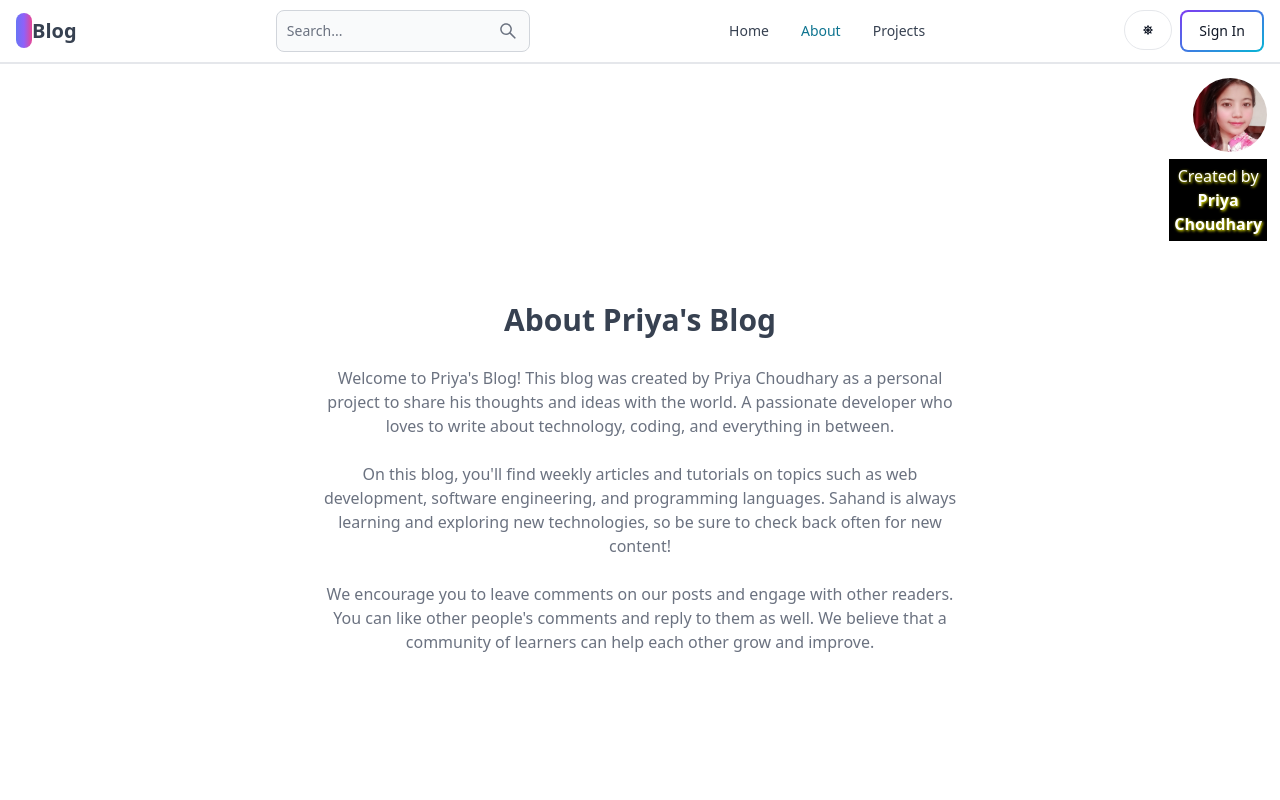
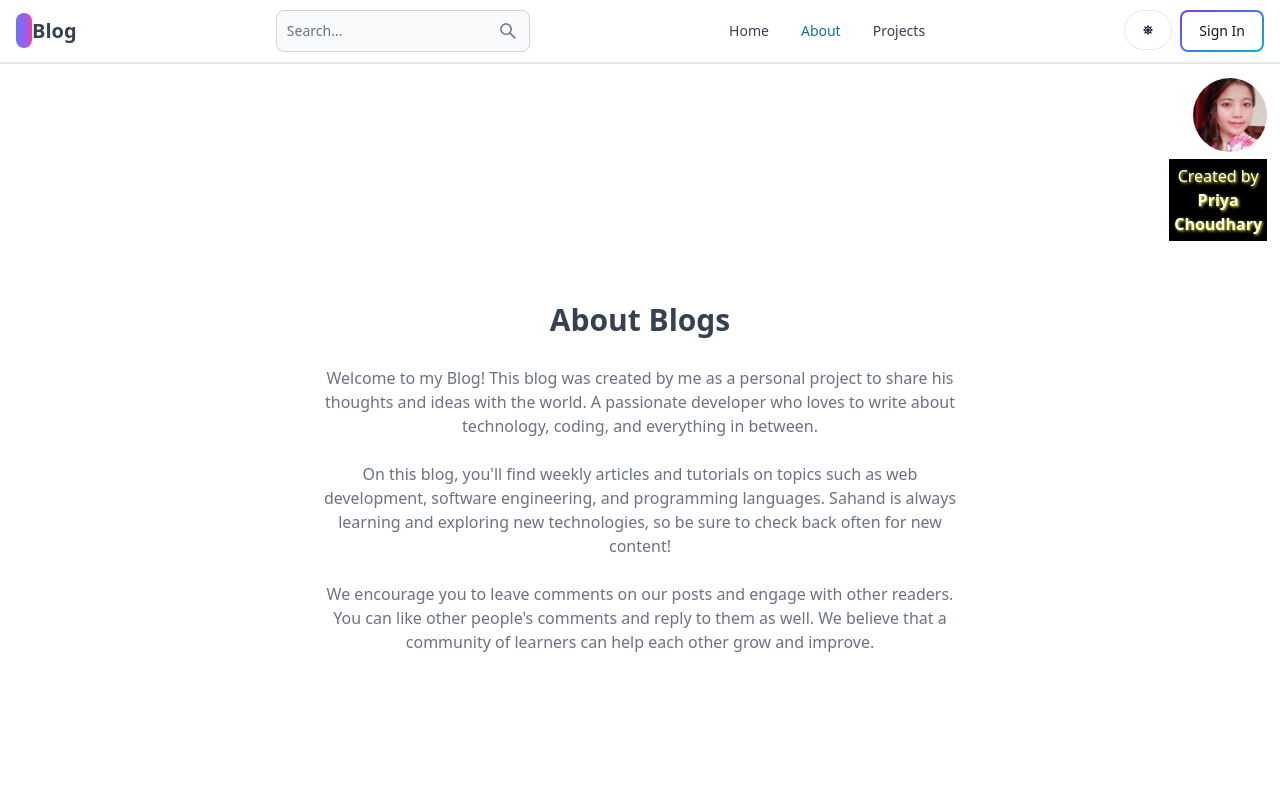
Before and after one commit to priya281220/Mern_Blog_Web, a React (Vite) app in the folder client/: page /about in a window 1280 px wide. Shown: the top 800 px of the page. Built offline with nearby package versions, Linux system fonts and the light colour scheme; no server answers.

Commit message:
Update About.jsx

```diff
--- a/client/src/pages/About.jsx
+++ b/client/src/pages/About.jsx
@@ -4,11 +4,11 @@ export default function About() {
       <div className='max-w-2xl mx-auto p-3 text-center'>
         <div>
           <h1 className='text-3xl font font-semibold text-center my-7'>
-            About Priya's Blog
+            About  Blogs
           </h1>
           <div className='text-md text-gray-500 flex flex-col gap-6'>
             <p>
-              Welcome to Priya's Blog! This blog was created by Priya Choudhary
+              Welcome to my Blog! This blog was created by me
               as a personal project to share his thoughts and ideas with the
               world. A passionate developer who loves to write about
               technology, coding, and everything in between.
```
